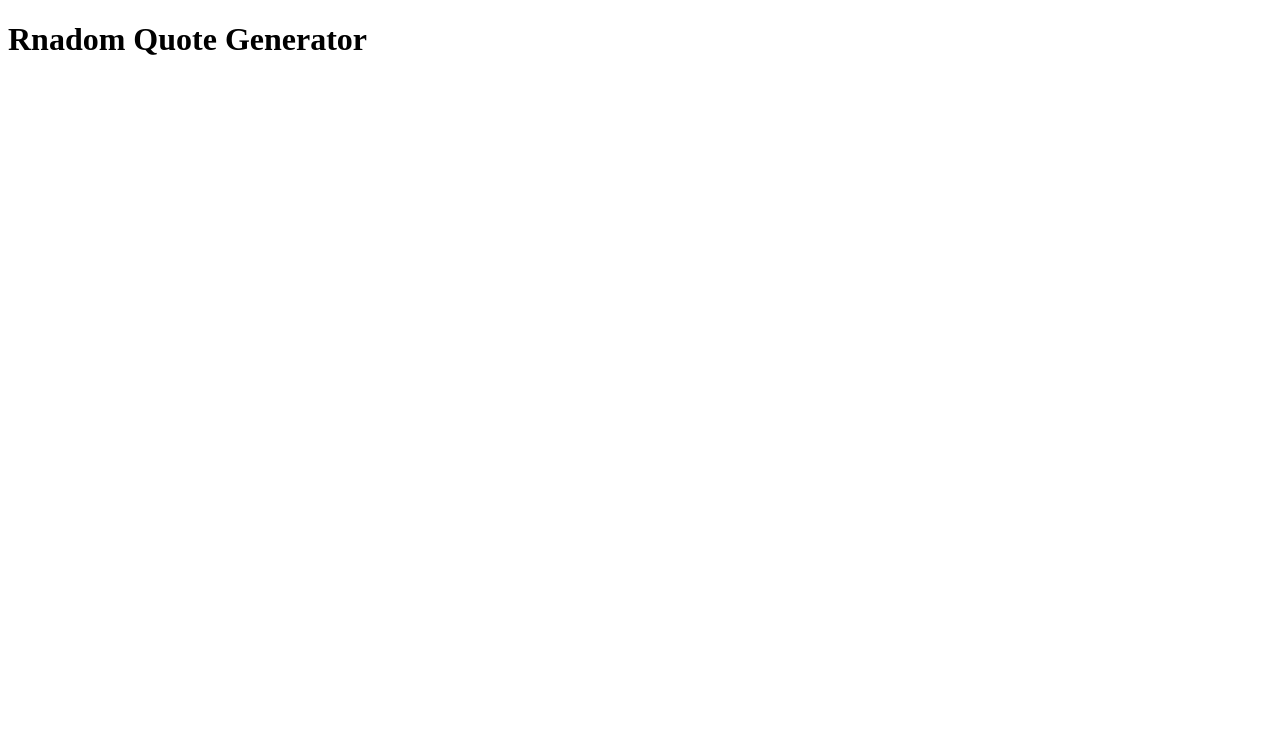
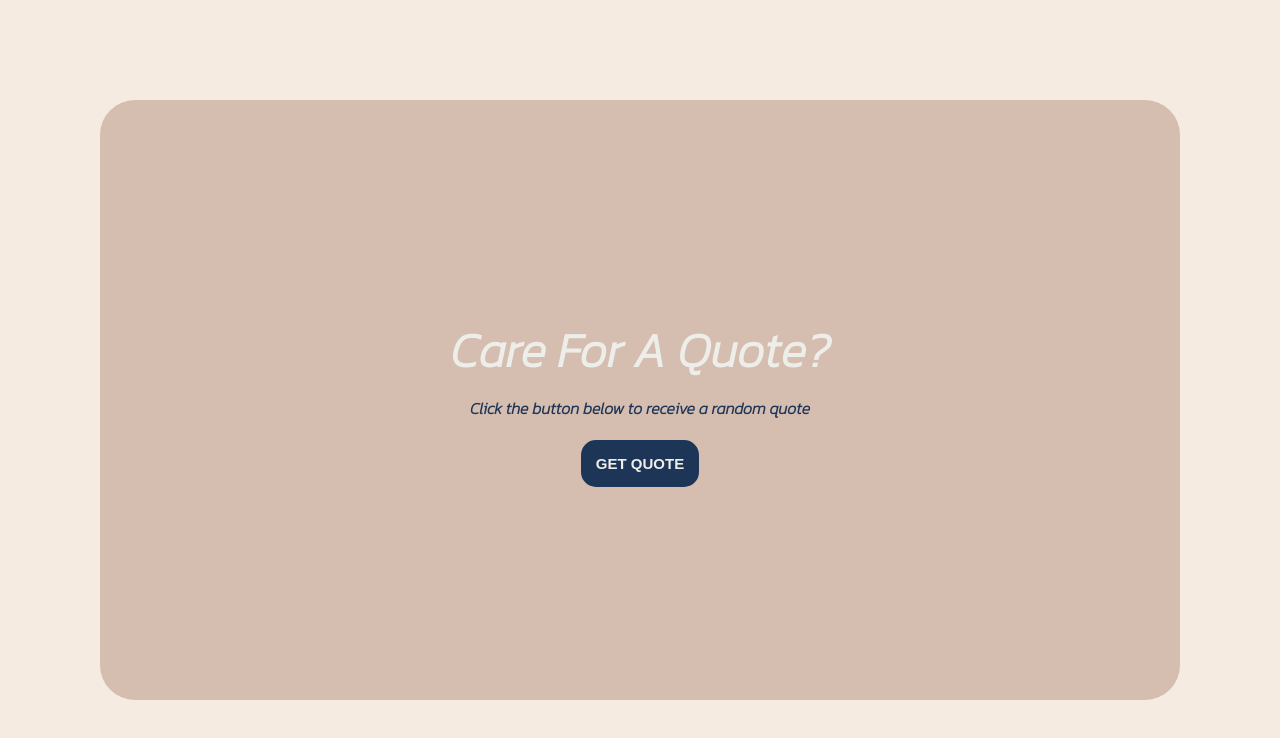
Before and after one commit to Erzyelc/Random-Quote-Generator, a plain HTML site: page index.html in a window 1280 px wide. Drawn offline with Linux system fonts and the light colour scheme; a web font is replaced by a local one.

Commit message:
added styling for body and content for body

```diff
--- a/index.html
+++ b/index.html
@@ -4,11 +4,21 @@
     <meta charset="UTF-8">
     <meta http-equiv="X-UA-Compatible" content="IE=edge">
     <meta name="viewport" content="width=device-width, initial-scale=1.0">
+    <link rel="preconnect" href="https://fonts.googleapis.com">
+    <link rel="preconnect" href="https://fonts.gstatic.com" crossorigin>
+    <link href="https://fonts.googleapis.com/css2?family=Kanit:ital,wght@1,200&family=Xanh+Mono:ital@1&display=swap" rel="stylesheet">
     <link rel="stylesheet" href="styles.css">
     <title>Document</title>
 </head>
 <body>
-    <h1>Rnadom Quote Generator</h1>
+    <div class="container">
+        <h1>Care For A Quote?</h1>
+        <p>Click the button below to receive a random quote</p>
+        <button>GET QUOTE</button>
+        <div class="quote-results">
+
+        </div>
+    </div>
     <script src="script.js"></script>
 </body>
 </html>
--- a/styles.css
+++ b/styles.css
@@ -0,0 +1,44 @@
+*{
+    margin: 0;
+    padding: 0;
+    box-sizing: border-box;
+}
+
+body{
+    background-color: #f5ebe0;
+    font-family: 'Kanit', sans-serif;
+}
+
+.container{
+    display: flex;
+    justify-content: center;
+    align-items: center;
+    flex-direction: column;
+    background-color: #d5bdaf;
+    border-radius: 35px;
+    height: 600px;
+    margin: 100px 100px;
+}
+
+h1{
+    font-size: 48px;
+    margin-bottom: 10px;
+    color: #edede9;
+}
+
+p{
+    color: #1d3557;
+    font-weight: 600;
+}
+
+button{
+    padding: 15px;
+    border-radius: 15px;
+    border: none;
+    font-size: 15px;
+    font-weight: 700;
+    margin-top: 20px;
+    background-color: #1d3557;
+    color: #edede9;
+    cursor: pointer;
+}
```
